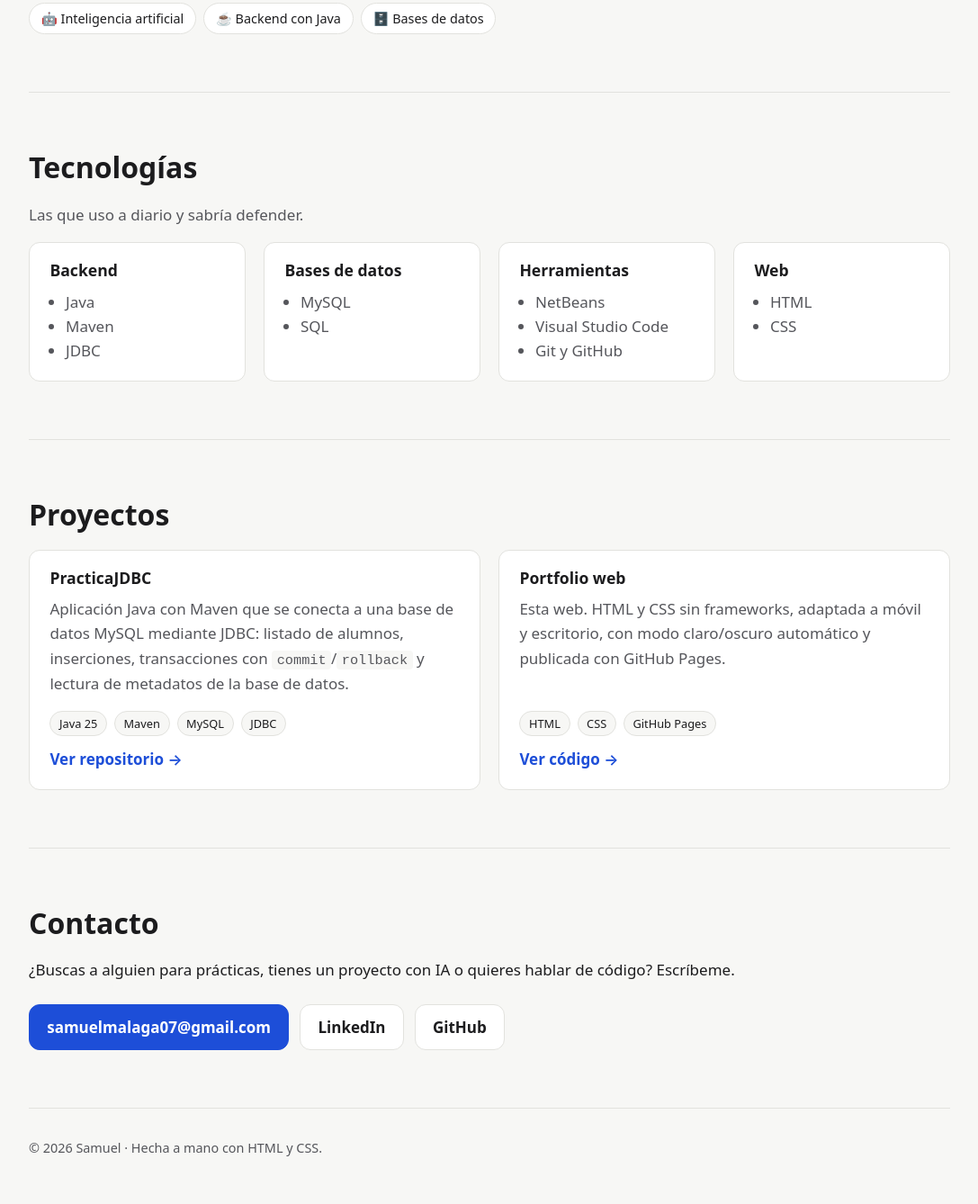
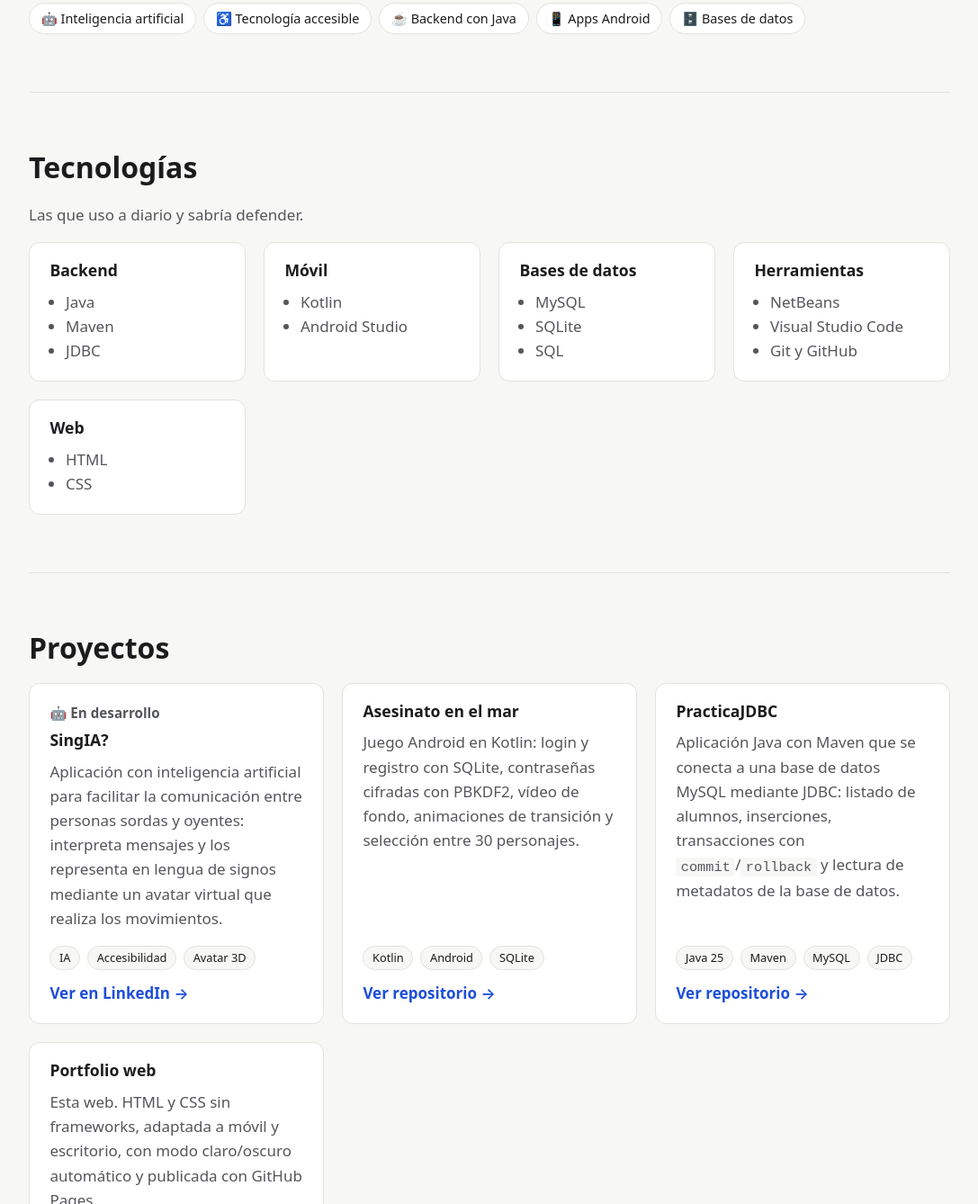
Before and after one commit to Subliii/Subliii.github.io, a plain HTML site: page index.html in a window 1280 px wide. Shown: the part 927-2265 px from the top of the page at 90% size, without its empty margins (96-1183 px from the left). Drawn offline with Linux system fonts and the light colour scheme.

Commit message:
Update index.html

```diff
--- a/index.html
+++ b/index.html
@@ -61,7 +61,9 @@
       <h3>Me interesa</h3>
       <ul class="chips">
         <li>🤖 Inteligencia artificial</li>
+        <li>♿ Tecnología accesible</li>
         <li>☕ Backend con Java</li>
+        <li>📱 Apps Android</li>
         <li>🗄️ Bases de datos</li>
       </ul>
     </section>
@@ -76,8 +78,12 @@
           <ul><li>Java</li><li>Maven</li><li>JDBC</li></ul>
         </article>
         <article class="tarjeta">
+          <h3>Móvil</h3>
+          <ul><li>Kotlin</li><li>Android Studio</li></ul>
+        </article>
+        <article class="tarjeta">
           <h3>Bases de datos</h3>
-          <ul><li>MySQL</li><li>SQL</li></ul>
+          <ul><li>MySQL</li><li>SQLite</li><li>SQL</li></ul>
         </article>
         <article class="tarjeta">
           <h3>Herramientas</h3>
@@ -94,6 +100,28 @@
     <section id="proyectos" class="seccion contenedor">
       <h2>Proyectos</h2>
       <div class="rejilla">
+
+        <article class="tarjeta proyecto proyecto--destacado">
+          <p class="etiqueta">🤖 En desarrollo</p>
+          <h3>SingIA?</h3>
+          <p>
+            Aplicación con inteligencia artificial para facilitar la comunicación entre personas sordas
+            y oyentes: interpreta mensajes y los representa en lengua de signos mediante un avatar virtual
+            que realiza los movimientos.
+          </p>
+          <ul class="chips chips--peq"><li>IA</li><li>Accesibilidad</li><li>Avatar 3D</li></ul>
+          <a class="enlace" href="https://www.linkedin.com/in/samuel-santiago-moreno/details/projects/">Ver en LinkedIn →</a>
+        </article>
+
+        <article class="tarjeta proyecto">
+          <h3>Asesinato en el mar</h3>
+          <p>
+            Juego Android en Kotlin: login y registro con SQLite, contraseñas cifradas con PBKDF2,
+            vídeo de fondo, animaciones de transición y selección entre 30 personajes.
+          </p>
+          <ul class="chips chips--peq"><li>Kotlin</li><li>Android</li><li>SQLite</li></ul>
+          <a class="enlace" href="https://github.com/Subliii/asesinato-en-el-mar">Ver repositorio →</a>
+        </article>
 
         <article class="tarjeta proyecto">
           <h3>PracticaJDBC</h3>
```
